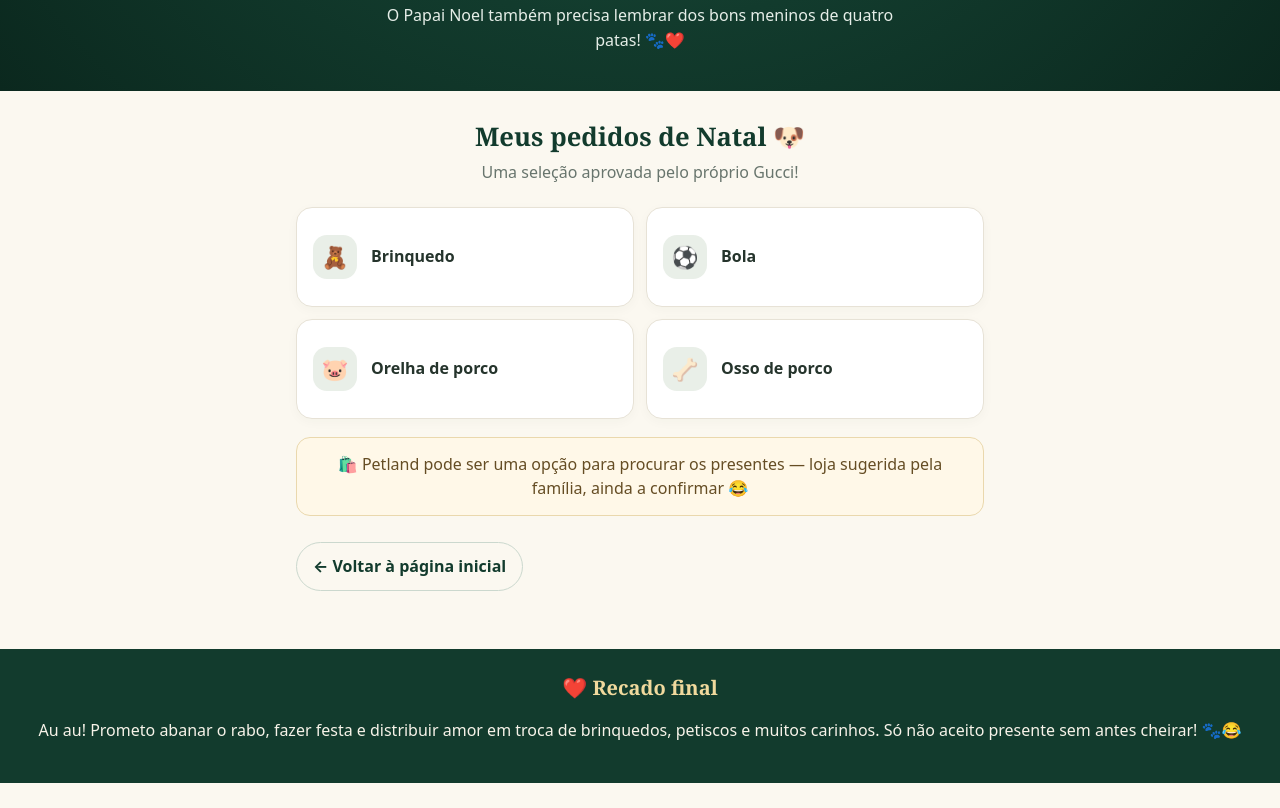
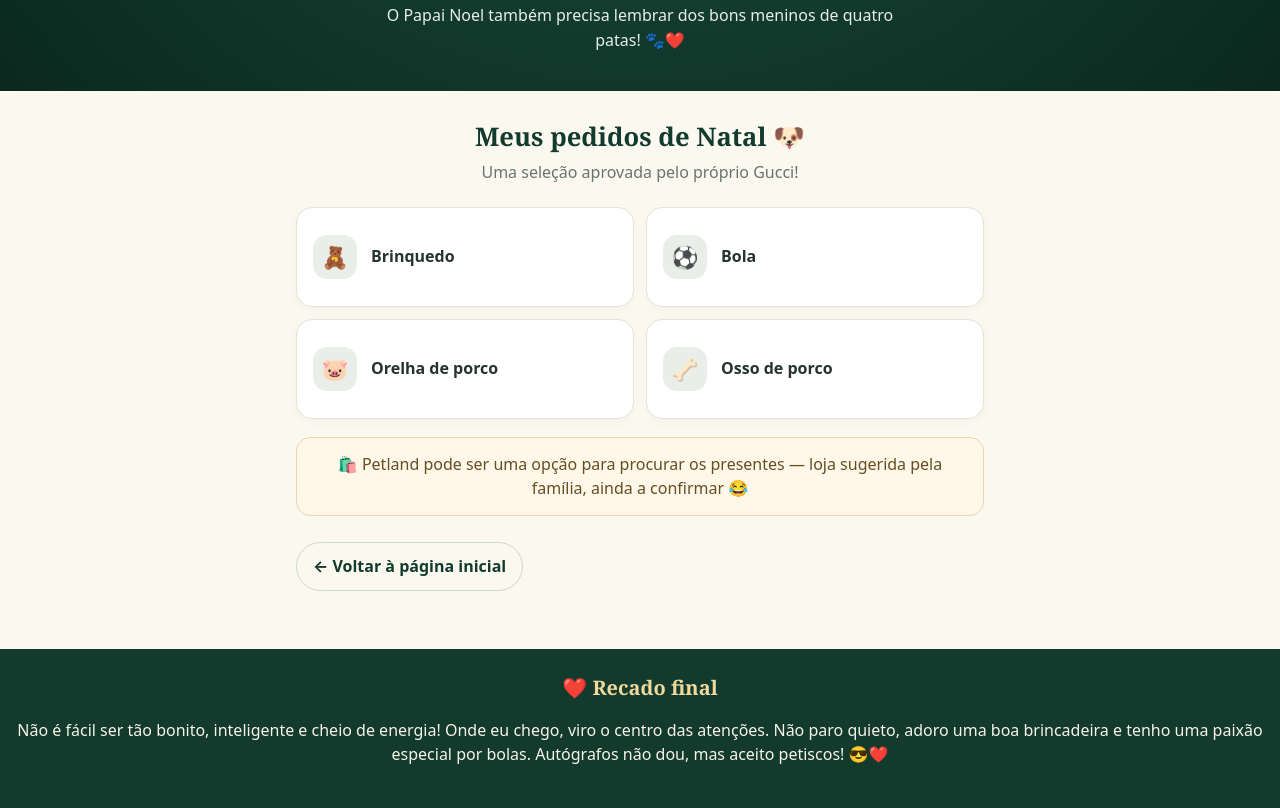
Before and after one commit to GiovaniFonseca/Natal-2026, a plain HTML site: page pessoas/gucci.html in a window 1280 px wide. Shown: the part 544-1352 px from the top of the page. Before the commit the page ends 1327 px from the top, so only its background shows below. Drawn offline with Linux system fonts and the light colour scheme.

Commit message:
Update Gucci Christmas message

```diff
--- a/pessoas/gucci.html
+++ b/pessoas/gucci.html
@@ -46,6 +46,6 @@ footer{background:var(--green);color:#f7f3e9;text-align:center;padding:25px 16px
   <div class="note">🛍️ Petland pode ser uma opção para procurar os presentes — loja sugerida pela família, ainda a confirmar 😂</div>
   <a class="back" href="../index.html">← Voltar à página inicial</a>
 </main>
-<footer><strong>❤️ Recado final</strong><p>Au au! Prometo abanar o rabo, fazer festa e distribuir amor em troca de brinquedos, petiscos e muitos carinhos. Só não aceito presente sem antes cheirar! 🐾😂</p></footer>
+<footer><strong>❤️ Recado final</strong><p>Não é fácil ser tão bonito, inteligente e cheio de energia! Onde eu chego, viro o centro das atenções. Não paro quieto, adoro uma boa brincadeira e tenho uma paixão especial por bolas. Autógrafos não dou, mas aceito petiscos! 😎❤️</p></footer>
 </body>
 </html>
```
